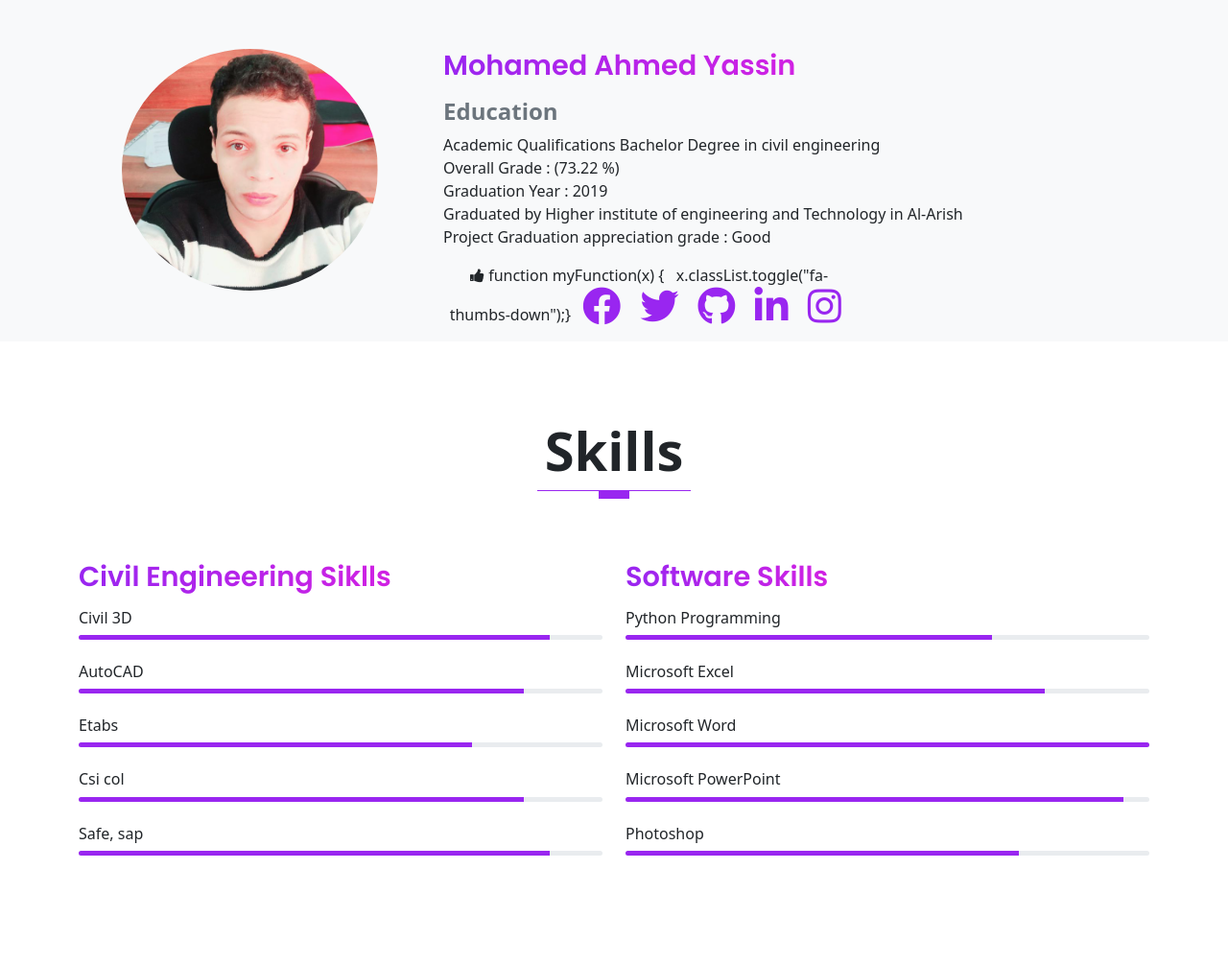
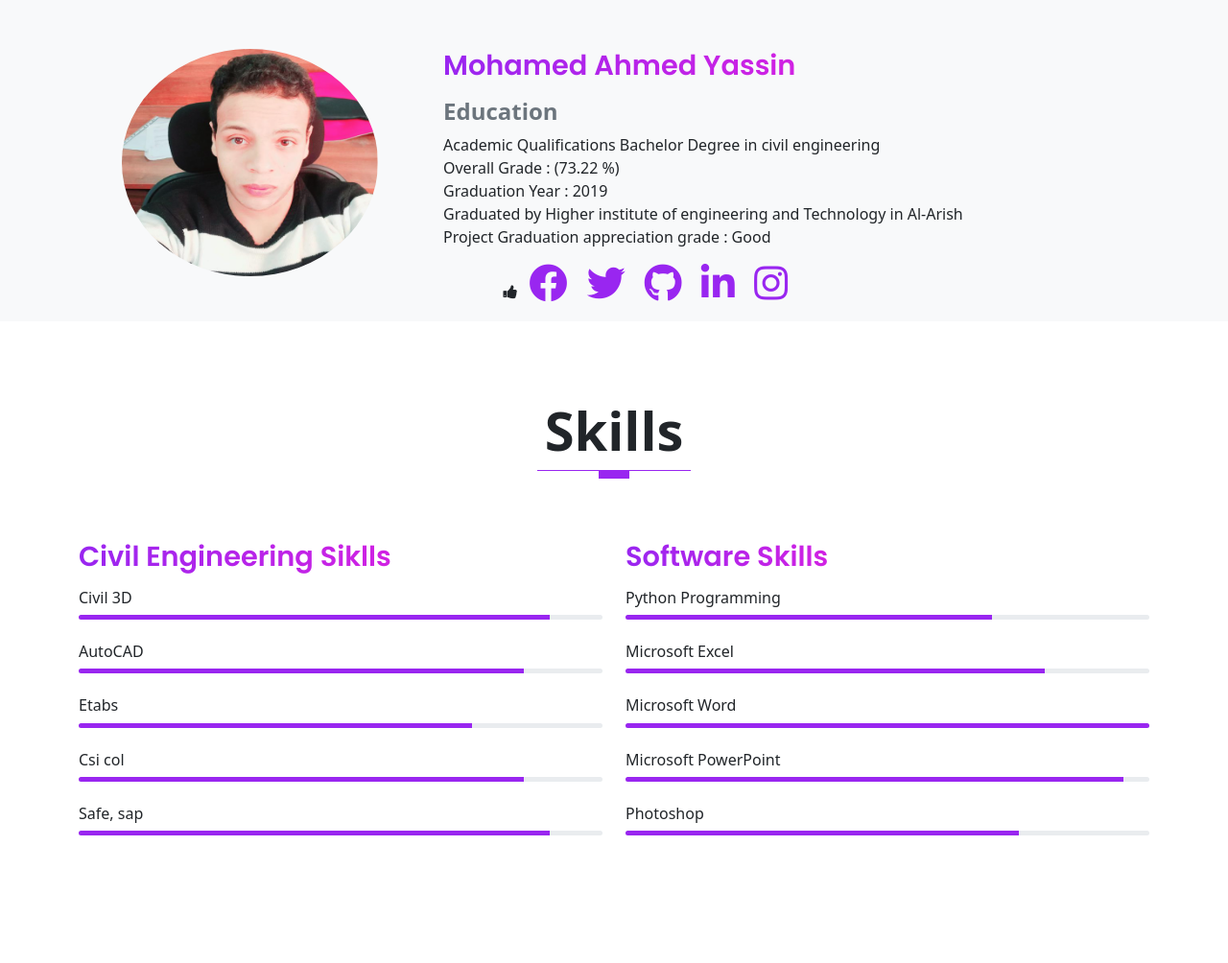
Before and after one commit to mrrobotegy/my-portfolio, a website: page index.html in a window 1280 px wide. Shown: the part 1058-2062 px from the top of the page at 96% size. Drawn offline with nearby package versions, Linux system fonts and the light colour scheme; files that its build step writes are made by us from their sources.

Commit message:
Update index.html

```diff
--- a/index.html
+++ b/index.html
@@ -133,13 +133,8 @@
 
 
               <link rel="stylesheet" href="https://cdnjs.cloudflare.com/ajax/libs/font-awesome/4.7.0/css/font-awesome.min.css">
-
-              <!-- Use an element to toggle between a like/dislike icon -->
               <i onclick="myFunction(this)" class="fa fa-thumbs-up"></i>
 
-
-               function myFunction(x) {
-               x.classList.toggle("fa-thumbs-down");}
 
               <a href="https://www.facebook.com/mohamed.yessen"><i class="fab fa-facebook fs-1 mx-2"></i></a>
               <a href="#"><i class="fab fa-twitter fs-1 mx-2"></i></a>
```
